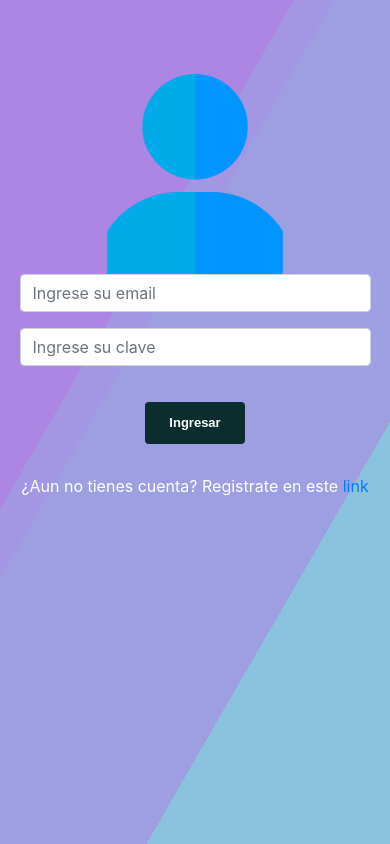
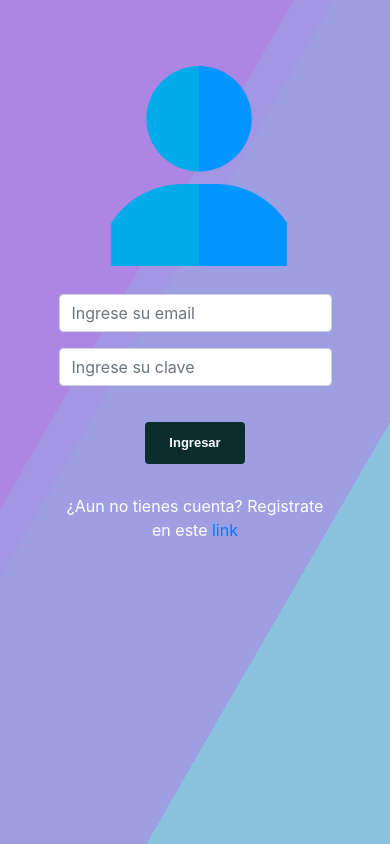
Before and after one commit to palabrasafiladas/Blog, a plain HTML site: page index.html in a window 390 px wide. Drawn offline with nearby package versions, Linux system fonts and the light colour scheme.

Commit message:
edit-index-responsive-

```diff
--- a/styles/inicio.css
+++ b/styles/inicio.css
@@ -8,7 +8,7 @@
     text-align:center;
     margin-left: 5%;
     margin-right: 5%;
-    padding-top: 10%;
+    padding: 10%;
 
 
 }
```
